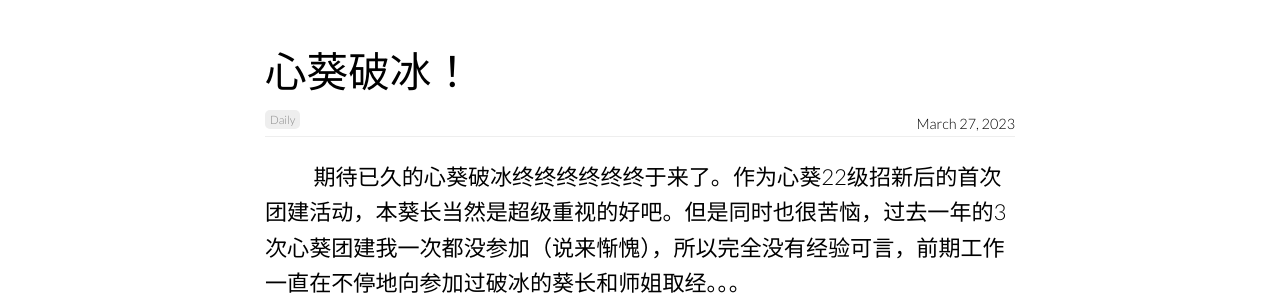
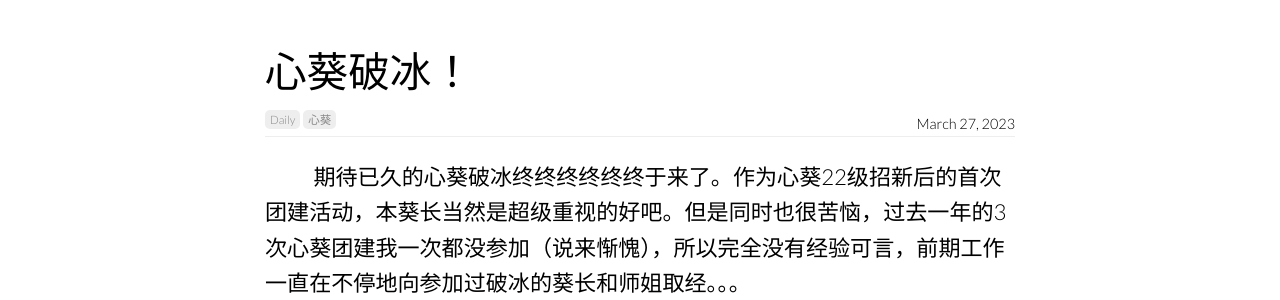
Before and after one commit to pandacase/pandacase.github.io, a Jekyll site: the page built from daily/index.html, in a window 1280 px wide and 900 px high, scrolled down 816 px. Shown: the part 147-447 px from the top of the window. Built offline with Jekyll 4.4.1, drawn with Linux system fonts in a browser that asks for light colours; nearby versions of some CDN libraries; comment, search, counter and statistics services are not loaded; a style sheet for code colours, icons or effects is not loaded.

Commit message:
Update 2023-03-25-xinkuipobing.md

```diff
--- a/_posts/2023-03-25-xinkuipobing.md
+++ b/_posts/2023-03-25-xinkuipobing.md
@@ -4,6 +4,7 @@ date: 2023-03-27
 description: 本期背景图彩蛋：是去年暑假支教活动的破冰ppt的背景图（刚好当时ppt是我做的
 categories:
   - Daily
+  - 心葵
 image: https://s1.ax1x.com/2023/03/27/ppsUlss.png
 ---
 
```
